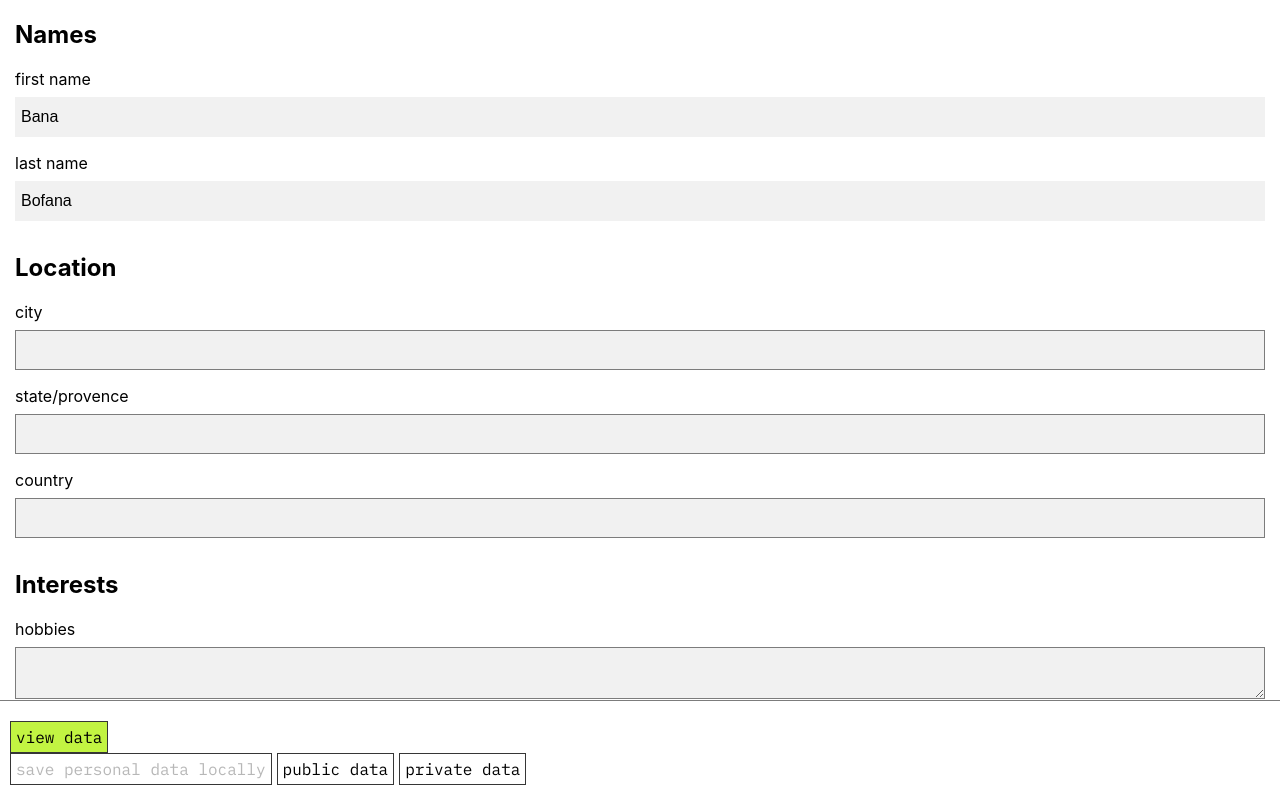
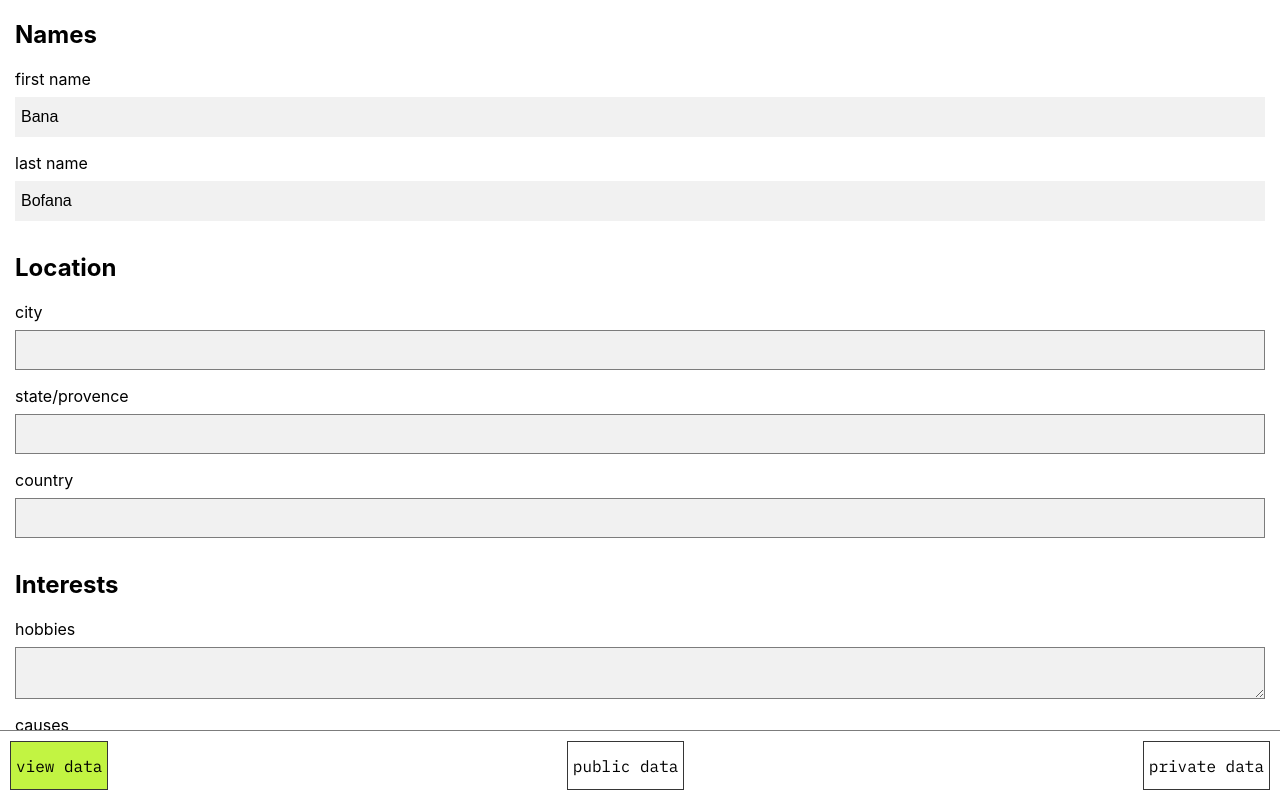
Before and after one commit to luczorce/ufp-app, a Vue app: page /#/ in a window 1280 px wide. Built offline with nearby package versions, Linux system fonts and the light colour scheme.

Commit message:
add view controls

```diff
--- a/src/components/IdentityForm.vue
+++ b/src/components/IdentityForm.vue
@@ -36,30 +36,29 @@
     </div>
 
     <div class="identity-footer">
-      <div>
       <button type="button" class="id-button"
               v-on:click="changeView(0)"
               v-bind:class="{'active': (currentView === 0)}">view data</button>
-      </div>
-
-      <div>
       <button type="button" class="id-button"
               v-bind:disabled="!allowUpdate"
+              v-show="allowUpdate"
               v-on:click="updateStorage">
                 save personal data locally</button>
+
       <button type="button" v-bind:disabled="allowUpdate"
+              v-show="!allowUpdate"
               class="id-button"
               v-on:click="changeView(1)"
               v-bind:class="{'active': (currentView === 1)}">
                 public data
               </button>
       <button type="button" v-bind:disabled="allowUpdate"
+              v-show="!allowUpdate"
               class="id-button"
               v-on:click="changeView(2)"
               v-bind:class="{'active': (currentView === 2)}">
                 private data
               </button>
-      </div>
     </div>
   </div>
 </template>
@@ -174,13 +173,16 @@
   .form-container {
     flex: 0 1 auto;
     overflow-y: auto;
-    height: calc(100vh - 100px);
+    height: calc(100vh - 70px);
   }
 
   .identity-footer {
     border-top: 1px var(--black4) solid;
-    padding: 20px 10px 10px;
-    height: 100px;
+    padding: 10px;
+    height: 70px;
+    display: flex;
+    justify-content: space-between;
+    align-content: center;
   }
 
   .id-section {
@@ -192,7 +194,6 @@
     font-size: 1em;
     font-family: var(--mono-font);
     background: var(--white);
-    margin-right: 5px;
     padding: 5px;
     border: 1px var(--black2) solid;
     transition: var(--generic-transition);
```
Lines whose indentation alone changed are shown as unchanged.
